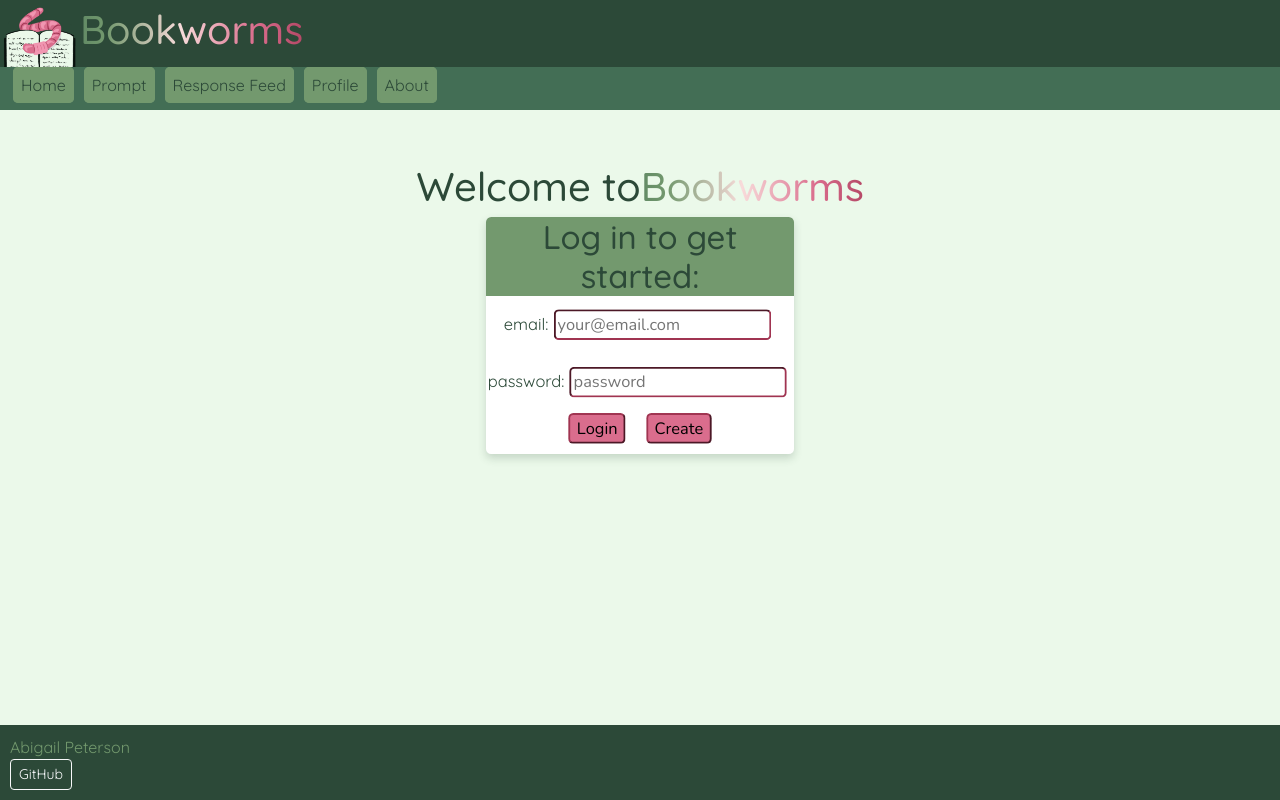
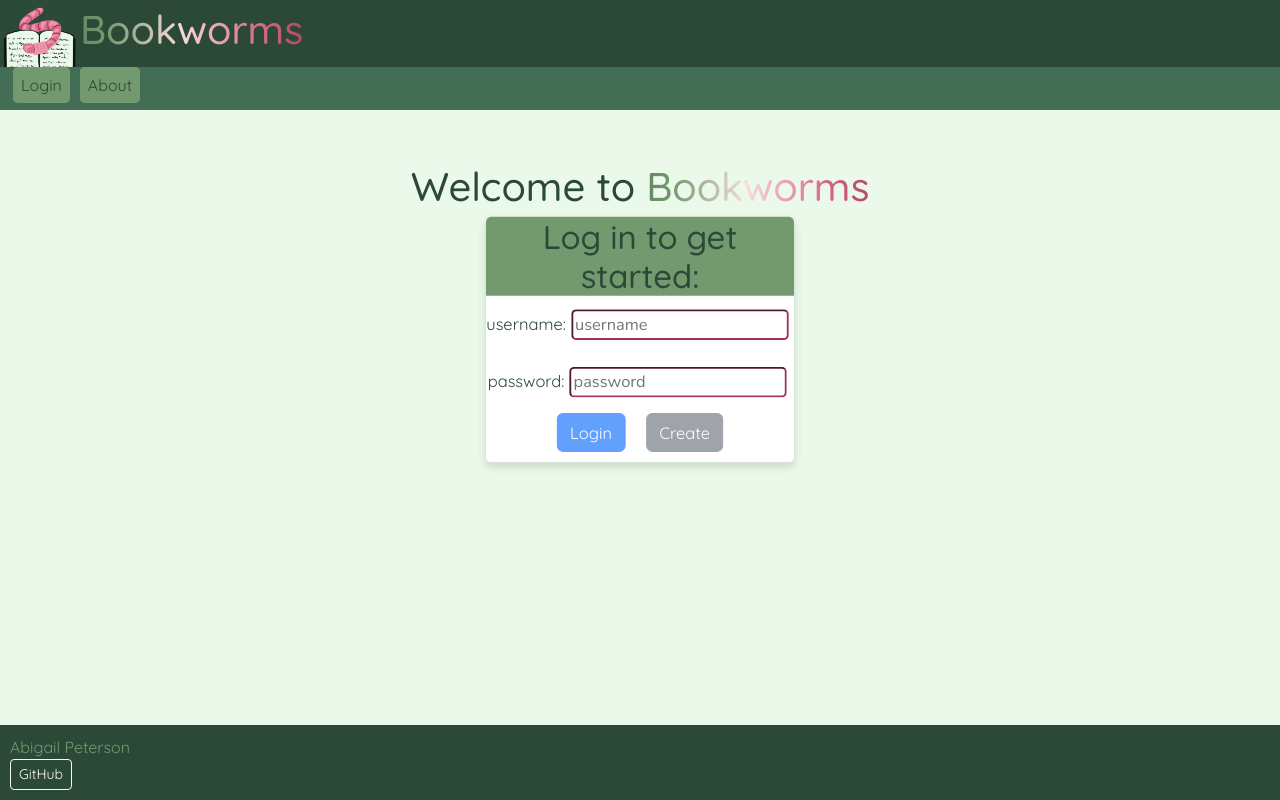
Before and after one commit to abbiesue/Bookworms, a React (Vite) app: page / in a window 1280 px wide. Built offline with nearby package versions, Linux system fonts and the light colour scheme.

Commit message:
I have the login prompt displaying and routing correctly, added a logout button to the top corner, and changed the visibility of tabs based on authentification.

```diff
--- a/src/app.css
+++ b/src/app.css
@@ -67,6 +67,24 @@ header {
 .banner h1 {
     margin: 0;
     padding: 0;
+}
+
+.userDisplay {
+  position: absolute;
+  top: 10px;
+  right: 20px;
+  cursor: pointer;
+  color: var(--light-pink);
+  background-color: var(--medium-pink);
+  border: 1px solid var(--light-pink);
+  border-radius: 5px;
+  padding: 4px 10px;
+}
+
+.userDisplay:hover {
+  background-color: var(--dark-pink);
+  color: var(--medium-pink);
+  text-decoration: none;
 }
 
 nav {
--- a/src/app.jsx
+++ b/src/app.jsx
@@ -2,14 +2,22 @@ import React from 'react';
 import 'bootstrap/dist/css/bootstrap.min.css';
 import './app.css';
 
-import { BrowserRouter, NavLink, Route, Routes } from 'react-router-dom';
+import { BrowserRouter, NavLink, Route, Routes, useNavigate} from 'react-router-dom';
 import { Login } from './login/login';
 import { Prompt } from './prompt/prompt';
 import { Feed } from './feed/feed';
 import { Profile } from './profile/profile';
 import { About } from './about/about';
+import { AuthState } from './login/authState';
+import { ResponseState } from './profile/responseState';
 
 export default function App() {
+  const [userName, setUserName] = React.useState(localStorage.getItem('userName') || '');
+  const currentAuthState = userName ? AuthState.Authenticated : AuthState.Unauthenticated;
+  const [authState, setAuthState] = React.useState(currentAuthState);
+  const [responseState, setResponseState] = React.useState(ResponseState.NotResponded);
+
+
   return (
     <BrowserRouter>
         <div className="app">
@@ -18,19 +26,53 @@ export default function App() {
                   <img className="bannerImage" src="bannerBookworm.jpg" alt="Bookworms Banner"/>
                   <span className="wavy">Bookworms</span>
                 </h1>
+                {authState === AuthState.Authenticated && (
+                  <LogoutButton
+                    userName={userName}
+                    onLogout={() => {
+                      localStorage.removeItem('userName');
+                      setUserName('');
+                      setAuthState(AuthState.Unauthenticated);
+                    }}
+                  />
+                )}
                 <nav>
                     <menu>
-                      <div className="navButtonContainer"><NavLink className="navButton" to= "">Home</NavLink></div>
-                      <div className="navButtonContainer"><NavLink className="navButton" to="/prompt">Prompt</NavLink></div>
-                      <div className="navButtonContainer"><NavLink className="navButton" to= "/feed">Response Feed</NavLink></div>
-                      <div className="navButtonContainer"><NavLink className="navButton" to= "/profile">Profile</NavLink></div>
+                      {authState === AuthState.Unauthenticated && (
+                        <div className="navButtonContainer"><NavLink className="navButton" to= "">Login</NavLink></div>
+                      )}
+                      {authState === AuthState.Authenticated && (
+                        <>
+                          {responseState === ResponseState.NotResponded && (
+                            <div className="navButtonContainer"><NavLink className="navButton" to="/prompt">Prompt</NavLink></div>
+                          )}
+                          {responseState === ResponseState.Responded && (
+                            <div className="navButtonContainer"><NavLink className="navButton" to="/feed">Response Feed</NavLink></div>
+                          )}
+                          <div className="navButtonContainer"><NavLink className="navButton" to="/profile">Profile</NavLink></div>
+                        </>
+                      )}
                       <div className="navButtonContainer"><NavLink className="navButton" to= "/about">About</NavLink></div>
                     </menu>
                 </nav>
             </header>
 
             <Routes>
-                <Route path='/' element={<Login />} exact />
+              <Route
+                path='/'
+                element={
+                  <Login
+                    userName={userName}
+                    authState={authState}
+                    responseState={responseState}
+                    onAuthChange={(userName, authState) => {
+                      setAuthState(authState);
+                      setUserName(userName);
+                    }}
+                  />
+                }
+                exact
+              />
                 <Route path='/prompt' element={<Prompt />} />
                 <Route path='/feed' element={<Feed />} />
                 <Route path='/profile' element={<Profile />} />
@@ -54,6 +96,18 @@ export default function App() {
   );
 }
 
+function LogoutButton({ userName, onLogout }) {
+  const navigate = useNavigate();
+  return (
+    <button className="userDisplay" onClick={() => {
+      onLogout();
+      navigate('/');
+    }}>
+      logout {userName}
+    </button>
+  );
+}
+
 function NotFound() {
   return <main className="container-fluid bg-secondary text-center">404: Return to sender. Address unknown.</main>;
 }
--- /dev/null
+++ b/src/login/authState.js
@@ -0,0 +1,9 @@
+export class AuthState {
+  static Unknown = new AuthState('unknown');
+  static Authenticated = new AuthState('authenticated');
+  static Unauthenticated = new AuthState('unauthenticated');
+
+  constructor(name) {
+    this.name = name;
+  }
+}
--- /dev/null
+++ b/src/login/authenticated.jsx
@@ -0,0 +1,24 @@
+import React from 'react';
+import { useNavigate } from 'react-router-dom';
+import { ResponseState } from '../profile/responseState';
+
+import Button from 'react-bootstrap/Button';
+
+export function Authenticated(props) {
+  const navigate = useNavigate();
+
+  React.useEffect(() => {
+    if (props.responseState === ResponseState.NotResponded) {
+      navigate('/prompt');
+    } else {
+      navigate('/feed');
+    }
+  }, []);
+
+  function logout() {
+    localStorage.removeItem('userName');
+    props.onLogout();
+  }
+
+  return;
+}
--- a/src/login/login.jsx
+++ b/src/login/login.jsx
@@ -1,29 +1,27 @@
 import React from 'react';
 import './login.css'
 
-export function Login() {
+import { Unauthenticated } from './unauthenticated';
+import { Authenticated } from './authenticated';
+import { AuthState } from './authState';
+
+export function Login({ userName, authState, responseState, onAuthChange }) {
   return (
     <main>
-      <h1>
-        Welcome to
-        <span className="wavy">Bookworms</span>
-      </h1>
-      <div className="loginPrompt">
-        <h2>Log in to get started:</h2>
-        <form method="get" action="prompt">
-          <div className="mb-3">
-            <label htmlFor="emailInput" className="form-label">email:</label>
-            <input type="text" placeholder="your@email.com" />
-          </div>
-          <div>
-            <label htmlFor="passwordInput" className="form-label">password:</label>
-            <input type="password" placeholder="password" />
-          </div>
-          <button type="submit">Login</button>
-          <button type="submit">Create</button>
-        </form>
+      <div>
+        {authState !== AuthState.Unknown && <h1>Welcome to <span className="wavy">Bookworms</span></h1>}
+        {authState === AuthState.Authenticated && (
+          <Authenticated userName={userName} responseState={responseState} onLogout={() => onAuthChange(userName, AuthState.Unauthenticated)} />
+        )}
+        {authState === AuthState.Unauthenticated && (
+            <Unauthenticated
+              userName={userName}
+              onLogin={(loginUserName) => {
+                onAuthChange(loginUserName, AuthState.Authenticated);
+              }}
+            />
+          )}
       </div>
-
     </main>
   );
 }
--- /dev/null
+++ b/src/login/messageDialog.jsx
@@ -0,0 +1,15 @@
+import React from 'react';
+
+import Button from 'react-bootstrap/Button';
+import Modal from 'react-bootstrap/Modal';
+
+export function MessageDialog(props) {
+  return (
+    <Modal {...props} show={props.message} centered>
+      <Modal.Body>{props.message}</Modal.Body>
+      <Modal.Footer>
+        <Button onClick={props.onHide}>Close</Button>
+      </Modal.Footer>
+    </Modal>
+  );
+}
--- /dev/null
+++ b/src/login/unauthenticated.jsx
@@ -0,0 +1,46 @@
+import React from 'react';
+
+import Button from 'react-bootstrap/Button';
+import { MessageDialog } from './messageDialog';
+
+export function Unauthenticated(props) {
+  const [userName, setUserName] = React.useState(props.userName);
+  const [password, setPassword] = React.useState('');
+  const [displayError, setDisplayError] = React.useState(null);
+
+  async function loginUser() {
+    localStorage.setItem('userName', userName);
+    props.onLogin(userName);
+  }
+
+  async function createUser() {
+    localStorage.setItem('userName', userName);
+    props.onLogin(userName);
+  }
+
+  return (
+    <>
+      <div className="loginPrompt">
+        <h2>Log in to get started:</h2>
+        <form method="get" action="prompt">
+          <div className="mb-3">
+            <label htmlFor="usernameInput" className="form-label">username:</label>
+            <input type="text" value={userName} onChange={(e) => setUserName(e.target.value)} placeholder='username' />
+          </div>
+          <div>
+            <label htmlFor="passwordInput" className="form-label">password:</label>
+            <input type="password" value={password} onChange={(e) => setPassword(e.target.value)} placeholder="password" />
+          </div>
+          <Button variant='primary' onClick={() => loginUser()} disabled={!userName || !password}>
+            Login
+          </Button>
+          <Button variant='secondary' onClick={() => createUser()} disabled={!userName || !password}>
+            Create
+          </Button>
+        </form>
+      </div>
+
+      <MessageDialog message={displayError} onHide={() => setDisplayError(null)} />
+    </>
+  );
+}
--- /dev/null
+++ b/src/profile/ResponseState.js
@@ -0,0 +1,9 @@
+export class ResponseState {
+  static Unknown = new ResponseState('unknown');
+  static Responded = new ResponseState('responded');
+  static NotResponded = new ResponseState('not_responded');
+
+  constructor(name) {
+    this.name = name;
+  }
+}
```
